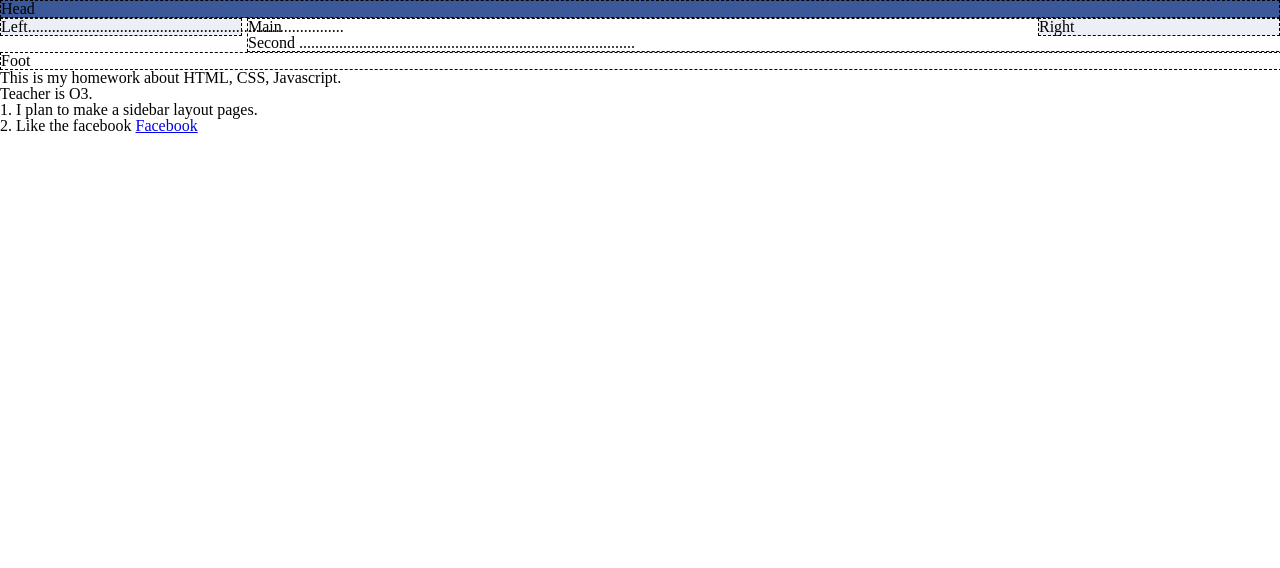
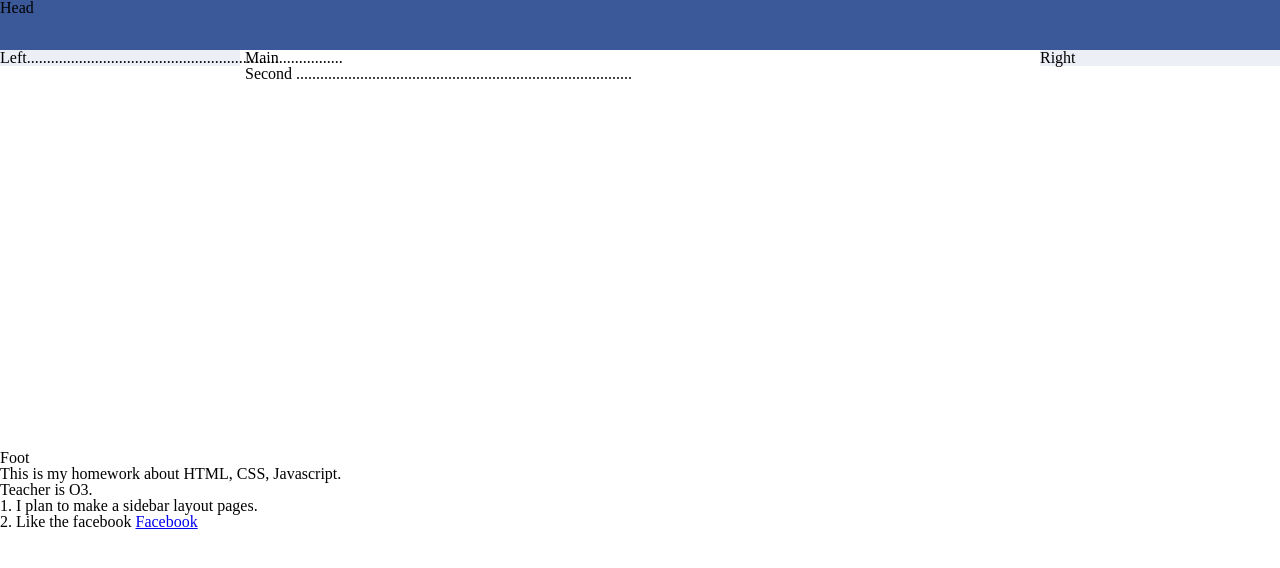
Before and after one commit to trainspottin/trainspottin.github.io, a plain HTML site: page index.html in a window 1280 px wide. Shown: the top 568 px of the page. Drawn offline with Linux system fonts and the light colour scheme.

Commit message:
add Homework1

```diff
--- a/layout.css
+++ b/layout.css
@@ -1,12 +1,14 @@
 
-/*for debug*/
+/*for debug*
 div{
   border-style: dashed;
   border-width: 1px;
 }
+* end debug */
 
 .layout_head{
   background-color: #3b5998;
+  min-height: 50px;
 }
 
 .layout_left{
@@ -18,6 +20,7 @@ div{
 .layout_main{
   float: left;
   width: 100%;
+  min-height: 400px;
   margin-right: -500px;
   margin-left: 5px;
 }
```
Also changed, not shown: index.html (+4 -0 lines).
